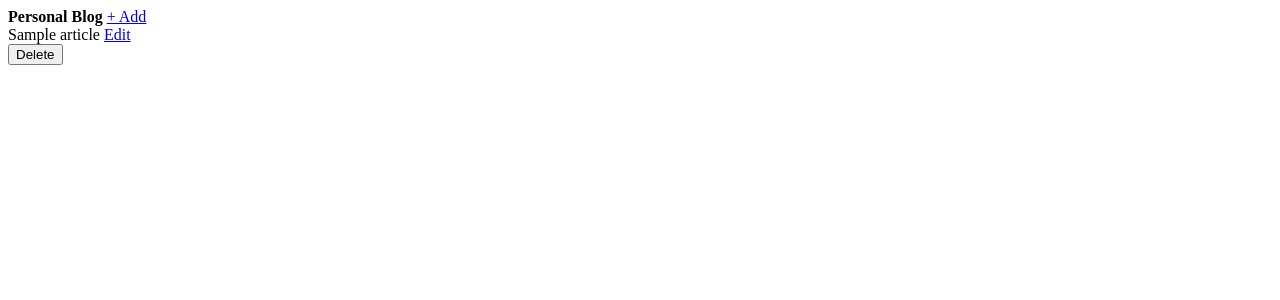
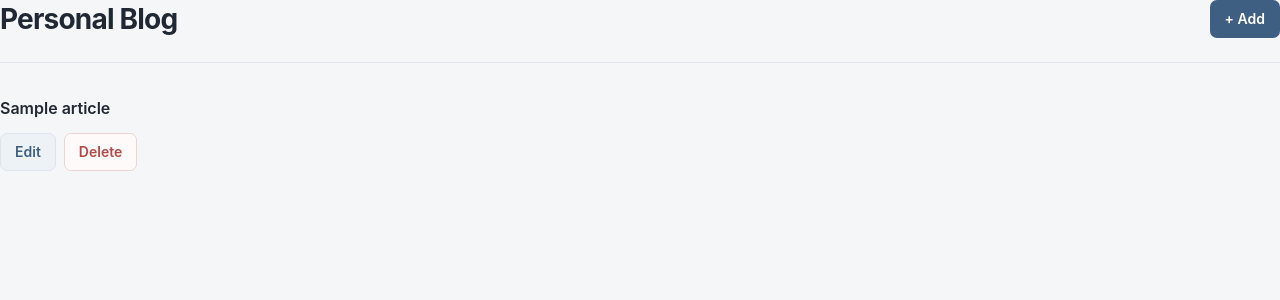
Before and after one commit to blobaRealOne/personal-blog-website, a Flask app: template src/templates/webpage_admin.html in a window 1280 px wide. Shown: the top 300 px of the page. Run offline with Flask 3, Linux system fonts and the light colour scheme; the template is opened without the code that fills it: most values are stand-ins (such as "Sample title", 1, 10 or a date in 2020).

Commit message:
style: Added CSS style for pages by style.css file

```diff
--- a/src/app.py
+++ b/src/app.py
@@ -165,7 +165,7 @@ def newpage_post_handler():
 
 @app.get("/edit/<int:edit_article_id>")
 @admin_auth
-def editpage_get_handler(edit_article_id: int):
+def editpage_get_handler(edit_article_id: int): #pyright: ignore[reportUnusedParameter]
     return render_template("webpage_edit.html")
 
 
--- /dev/null
+++ b/src/static/css/style.css
@@ -0,0 +1,457 @@
+
+/* ========================================
+   Personal Blog — shared design
+   ======================================== */
+
+:root {
+  color-scheme: light;
+
+  --page-bg: #f5f6f8;
+  --surface: #ffffff;
+  --text: #202833;
+  --muted: #6b7280;
+  --border: #e1e5eb;
+
+  --accent: #3f5f82;
+  --accent-hover: #304b69;
+  --accent-soft: #edf2f7;
+
+  --danger: #b54747;
+  --danger-hover: #963838;
+
+  --radius: 10px;
+  --content-width: 820px;
+
+  --shadow: 0 2px 8px rgb(25 35 50 / 4%);
+}
+
+/* Reset and base */
+
+* {
+  box-sizing: border-box;
+}
+
+html {
+  min-height: 100%;
+}
+
+body {
+  margin: 0;
+  background: var(--page-bg);
+  color: var(--text);
+  font-family:
+    -apple-system, BlinkMacSystemFont, "Segoe UI",
+    sans-serif;
+  font-size: 16px;
+  line-height: 1.65;
+  -webkit-font-smoothing: antialiased;
+}
+
+a {
+  color: var(--accent);
+  text-decoration: none;
+}
+
+a:hover {
+  color: var(--accent-hover);
+}
+
+button,
+input,
+textarea {
+  font: inherit;
+}
+
+/* Main layout */
+
+.site-main {
+  width: min(var(--content-width), calc(100% - 40px));
+  margin: 0 auto;
+  padding: 64px 0 48px;
+}
+
+/* Page headers */
+
+.page-header {
+  display: flex;
+  align-items: center;
+  justify-content: space-between;
+  gap: 24px;
+  margin-bottom: 32px;
+  padding-bottom: 24px;
+  border-bottom: 1px solid var(--border);
+}
+
+.site-title {
+  display: block;
+  font-size: 28px;
+  font-weight: 700;
+  line-height: 1.3;
+  letter-spacing: -0.8px;
+}
+
+.page-heading {
+  margin: 0;
+  font-size: clamp(26px, 4vw, 34px);
+  font-weight: 700;
+  line-height: 1.3;
+  letter-spacing: -0.7px;
+  overflow-wrap: anywhere;
+}
+
+.page-description {
+  margin: 6px 0 0;
+  color: var(--muted);
+  font-size: 14px;
+}
+
+.admin-header {
+  align-items: center;
+}
+
+/* Article listings */
+
+.article-list {
+  display: grid;
+  gap: 12px;
+}
+
+.article-card,
+.admin-article {
+  min-width: 0;
+  padding: 20px 22px;
+  background: var(--surface);
+  border: 1px solid var(--border);
+  border-radius: var(--radius);
+  box-shadow: var(--shadow);
+}
+
+.article-card {
+  transition:
+    border-color 150ms ease,
+    box-shadow 150ms ease;
+}
+
+.article-card:hover {
+  border-color: #c4cfdb;
+  box-shadow: 0 4px 14px rgb(25 35 50 / 6%);
+}
+
+.article-card-content {
+  display: flex;
+  align-items: baseline;
+  justify-content: space-between;
+  gap: 6px 20px;
+}
+
+.article-card-heading {
+  display: flex;
+  align-items: baseline;
+  justify-content: space-between;
+  gap: 16px;
+  width: 100%;
+}
+
+.article-card-title {
+  min-width: 0;
+  margin: 0;
+  font-size: 18px;
+  font-weight: 650;
+  line-height: 1.45;
+  overflow-wrap: anywhere;
+}
+
+.article-card-title a {
+  color: var(--text);
+}
+
+.article-card-title a:hover {
+  color: var(--accent);
+}
+
+.article-date {
+  flex-shrink: 0;
+  color: var(--muted);
+  font-size: 13px;
+  text-align: right;
+  white-space: nowrap;
+}
+
+/* Admin article rows */
+
+.admin-article {
+  display: flex;
+  align-items: center;
+  justify-content: space-between;
+  flex-wrap: wrap;
+  gap: 14px 20px;
+}
+
+.admin-article-title {
+  flex: 1 1 200px;
+  min-width: 0;
+  margin: 0;
+  font-size: 16px;
+  font-weight: 600;
+  overflow-wrap: anywhere;
+}
+
+.article-actions {
+  display: flex;
+  align-items: center;
+  flex-wrap: wrap;
+  gap: 8px;
+}
+
+.inline-form {
+  display: inline-flex;
+  margin: 0;
+}
+
+/* Buttons */
+
+.button {
+  display: inline-flex;
+  align-items: center;
+  justify-content: center;
+  min-height: 38px;
+  padding: 8px 14px;
+  border: 1px solid transparent;
+  border-radius: 7px;
+  cursor: pointer;
+  font-size: 14px;
+  font-weight: 600;
+  line-height: 1.3;
+  white-space: nowrap;
+  transition:
+    background-color 150ms ease,
+    border-color 150ms ease,
+    color 150ms ease;
+}
+
+.button-primary {
+  background: var(--accent);
+  color: #ffffff;
+}
+
+.button-primary:hover {
+  background: var(--accent-hover);
+  color: #ffffff;
+}
+
+.button-secondary {
+  background: var(--accent-soft);
+  border-color: #dce4ed;
+  color: var(--accent);
+}
+
+.button-secondary:hover {
+  background: #e0e8f1;
+  color: var(--accent-hover);
+}
+
+.button-danger {
+  background: #fffafa;
+  border-color: #ead4d4;
+  color: var(--danger);
+}
+
+.button-danger:hover {
+  background: #f9e9e9;
+  border-color: #dfbaba;
+  color: var(--danger-hover);
+}
+
+button:focus-visible,
+a:focus-visible,
+input:focus-visible,
+textarea:focus-visible {
+  outline: 3px solid rgb(63 95 130 / 30%);
+  outline-offset: 3px;
+}
+
+/* Article detail */
+
+.article-detail {
+  padding: 32px;
+  background: var(--surface);
+  border: 1px solid var(--border);
+  border-radius: var(--radius);
+  box-shadow: var(--shadow);
+}
+
+.article-detail-header {
+  padding-bottom: 24px;
+  margin-bottom: 24px;
+  border-bottom: 1px solid var(--border);
+}
+
+.article-detail-header .article-date {
+  display: block;
+  margin-top: 10px;
+  text-align: left;
+  white-space: normal;
+}
+
+.article-body {
+  color: #303946;
+  font-size: 16px;
+  line-height: 1.85;
+  overflow-wrap: anywhere;
+  white-space: pre-wrap;
+}
+
+.page-footer {
+  margin-top: 24px;
+}
+
+.text-link {
+  font-size: 14px;
+  font-weight: 600;
+}
+
+/* Forms */
+
+.form-panel {
+  padding: 32px;
+  background: var(--surface);
+  border: 1px solid var(--border);
+  border-radius: var(--radius);
+  box-shadow: var(--shadow);
+}
+
+.form-header {
+  margin-bottom: 28px;
+  padding-bottom: 22px;
+  border-bottom: 1px solid var(--border);
+}
+
+.editor-form {
+  display: grid;
+  gap: 22px;
+}
+
+.form-field {
+  display: grid;
+  gap: 8px;
+}
+
+.form-field label {
+  font-size: 14px;
+  font-weight: 650;
+  color: #374151;
+}
+
+.form-field input,
+.form-field textarea {
+  display: block;
+  width: 100%;
+  min-width: 0;
+  padding: 11px 13px;
+  border: 1px solid #d5dbe4;
+  border-radius: 7px;
+  background: #ffffff;
+  color: var(--text);
+  outline: none;
+  transition:
+    border-color 150ms ease,
+    box-shadow 150ms ease;
+}
+
+.form-field input {
+  min-height: 44px;
+}
+
+.form-field textarea {
+  min-height: 220px;
+  resize: vertical;
+  line-height: 1.7;
+}
+
+.form-field input:focus,
+.form-field textarea:focus {
+  border-color: var(--accent);
+  box-shadow: 0 0 0 3px rgb(63 95 130 / 12%);
+}
+
+.form-actions {
+  display: flex;
+  justify-content: flex-start;
+  padding-top: 2px;
+}
+
+/* Empty states */
+
+.empty-state {
+  margin: 0;
+  padding: 28px 22px;
+  background: var(--surface);
+  border: 1px dashed #cbd3dd;
+  border-radius: var(--radius);
+  color: var(--muted);
+  text-align: center;
+}
+
+/* Responsive layout */
+
+@media (max-width: 600px) {
+  .site-main {
+    width: calc(100% - 28px);
+    padding-top: 32px;
+  }
+
+  .page-header {
+    align-items: flex-start;
+    gap: 16px;
+  }
+
+  .site-title {
+    font-size: 25px;
+  }
+
+  .admin-header {
+    flex-wrap: wrap;
+  }
+
+  .article-card,
+  .admin-article {
+    padding: 16px;
+  }
+
+  .article-card-content {
+    align-items: flex-start;
+    flex-direction: column;
+    gap: 6px;
+  }
+
+  .article-card-heading {
+    align-items: flex-start;
+    flex-wrap: wrap;
+    gap: 6px 12px;
+  }
+
+  .article-actions {
+    width: 100%;
+  }
+
+  .article-detail,
+  .form-panel {
+    padding: 20px;
+  }
+
+  .article-detail-header {
+    padding-bottom: 18px;
+    margin-bottom: 18px;
+  }
+}
+
+@media (prefers-reduced-motion: reduce) {
+  *,
+  *::before,
+  *::after {
+    scroll-behavior: auto !important;
+    transition-duration: 0.01ms !important;
+    animation-duration: 0.01ms !important;
+    animation-iteration-count: 1 !important;
+  }
+}
--- a/src/templates/base.html
+++ b/src/templates/base.html
@@ -3,9 +3,14 @@
 <head>
   <meta charset="UTF-8">
   <meta name="viewport" content="width=device-width, initial-scale=1.0">
+  <meta name="color-scheme" content="light">
   <title>
-    {{ title|title }} – Personal Blog
+    {% block title %}{{ title|title }}{% endblock %} – Personal Blog
   </title>
+  <link
+    rel="stylesheet"
+    href="{{ url_for('static', filename='css/style.css') }}"
+  >
 </head>
 <body>
   <main>
--- a/src/templates/webpage_admin.html
+++ b/src/templates/webpage_admin.html
@@ -5,17 +5,25 @@
 {% endblock %}
 
 {% block main_content %}
-  <strong>Personal Blog</strong>
-  <a href="{{ url_for('newpage_get_handler') }}">+ Add</a>
-  {% for article in articles_data %}
+  <header class="page-header admin-header">
     <div>
-      <span>{{article.article_title}}</span>
-      <a href="{{ url_for('editpage_get_handler', edit_article_id=article.article_name) }}">Edit</a>
-      <form method="post" action="{{ url_for('deletepage_post_handler', delete_id=article.article_name) }}">
-        <button type="submit">Delete</button>
-      </form>
+      <strong class="site-title">Personal Blog</strong>
     </div>
-  {% else %}
-    <p>There’s no any articles yet</p>
-  {% endfor %}
+    <a class="button button-primary" href="{{ url_for('newpage_get_handler') }}">+ Add</a>
+  </header>
+  <section class="article-list" aria-label="Manage articles">
+    {% for article in articles_data %}
+      <article class="article-list">
+        <h2 class="admin-article-title">{{article.article_title}}</h2>
+        <div class="article-actions">
+          <a class="button button-secondary" href="{{ url_for('editpage_get_handler', edit_article_id=article.article_name) }}">Edit</a>
+          <form class="inline-form" method="post" action="{{ url_for('deletepage_post_handler', delete_id=article.article_name) }}" onsubmit="return confirm('You sure you want to delete this article?')">
+            <button class="button button-danger" type="submit"  >Delete</button>
+          </form>
+        </div>
+      </article>
+    {% else %}
+      <p class="empty-state">There’s no any articles yet</p>
+    {% endfor %}
+  </section>
 {% endblock %}
```
Also changed, not shown: src/templates/webpage_article.html (+13 -3 lines), src/templates/webpage_edit.html (+38 -12 lines), src/templates/webpage_head.html (+23 -9 lines), src/templates/webpage_new.html (+25 -12 lines), 1 other file.
